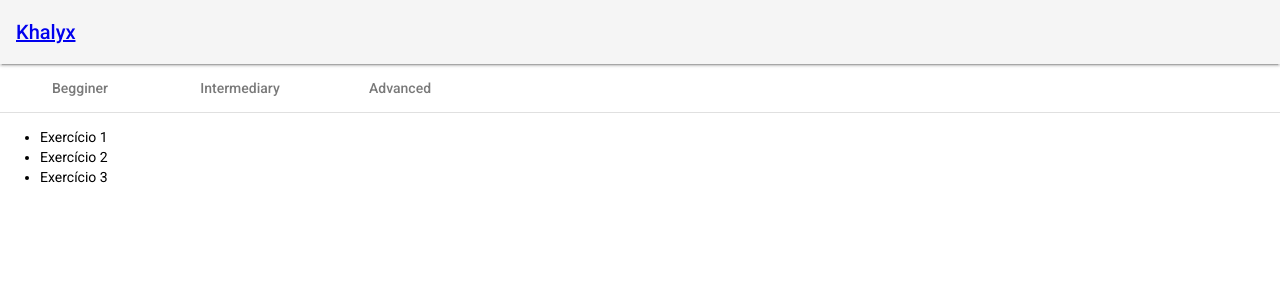
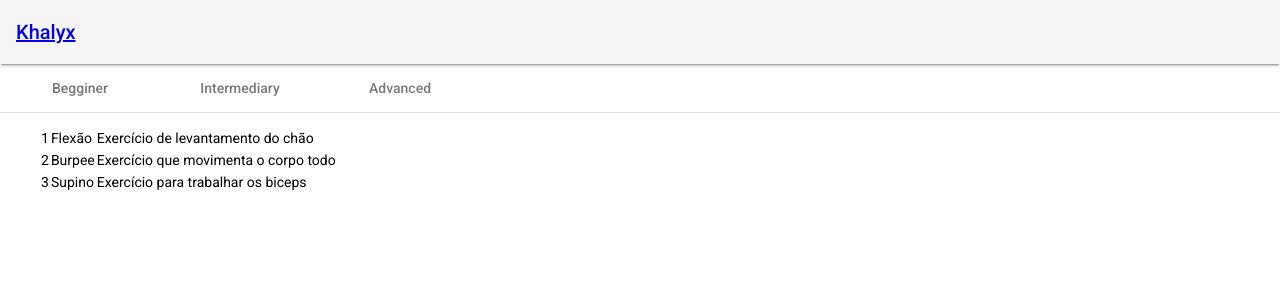
Before and after one commit to jpfurlan/khalyx, an Angular app: page / in a window 1280 px wide. Shown: the top 300 px of the page. Built offline with nearby package versions, Linux system fonts and the light colour scheme.

Commit message:
Melhorado o ngFor, falta ainda colocar o restante do conteúdo

```diff
--- a/src/app/components/tab/advanced/advanced.component.html
+++ b/src/app/components/tab/advanced/advanced.component.html
@@ -1,6 +1,9 @@
 <ul>
-  <li *ngFor="let exercicio of exercicios">
-      {{ exercicio}}
-  </li>
+  <tr *ngFor="let exercicio of listaExercicios, let i = index">
+     <td>{{exercicio.id}}</td>
+     <td>{{exercicio.nome}}</td>
+     <td>{{exercicio.description}}</td>
+
+  </tr>
 
 </ul>
--- a/src/app/components/tab/advanced/advanced.component.ts
+++ b/src/app/components/tab/advanced/advanced.component.ts
@@ -6,10 +6,11 @@ import { Component, OnInit } from '@angular/core';
   styleUrls: ['./advanced.component.css']
 })
 export class AdvancedComponent implements OnInit {
-  exercicios: string[] = [
-    "Exercício 1",
-    "Exercício 2",
-    "Exercício 3"
+  listaExercicios : any[] = [
+    { id: '1', nome: 'Flexão', description: ' Exercício de levantamento do chão'},
+    { id: '2', nome: 'Burpee', description: ' Exercício que movimenta o corpo todo'},
+    { id: '3', nome: 'Supino', description: ' Exercício para trabalhar os biceps'},
+
   ];
   constructor() { }
 
--- a/src/app/components/tab/begginer/begginer.component.html
+++ b/src/app/components/tab/begginer/begginer.component.html
@@ -1,6 +1,9 @@
 <ul>
-  <li *ngFor="let exercicio of exercicios">
-      {{ exercicio}}
-  </li>
+  <tr *ngFor="let exercicio of listaExercicios, let i = index">
+     <td>{{exercicio.id}}</td>
+     <td>{{exercicio.nome}}</td>
+     <td>{{exercicio.description}}</td>
+
+  </tr>
 
 </ul>
--- a/src/app/components/tab/begginer/begginer.component.ts
+++ b/src/app/components/tab/begginer/begginer.component.ts
@@ -6,12 +6,17 @@ import { Component, OnInit } from '@angular/core';
   styleUrls: ['./begginer.component.css']
 })
 export class BegginerComponent implements OnInit {
-  exercicios: string[] = [
-    "Exercício 1",
-    "Exercício 2",
-    "Exercício 3"
+
+  listaExercicios : any[] = [
+    { id: '1', nome: 'Flexão', description: ' Exercício de levantamento do chão'},
+    { id: '2', nome: 'Burpee', description: ' Exercício que movimenta o corpo todo'},
+    { id: '3', nome: 'Supino', description: ' Exercício para trabalhar os biceps'},
+
   ];
-  constructor() { }
+
+
+
+  constructor() {}
 
   ngOnInit(): void {
   }
--- a/src/app/components/tab/intermediary/intermediary.component.html
+++ b/src/app/components/tab/intermediary/intermediary.component.html
@@ -1,6 +1,9 @@
 <ul>
-  <li *ngFor="let exercicio of exercicios">
-      {{ exercicio}}
-  </li>
+  <tr *ngFor="let exercicio of listaExercicios, let i = index">
+     <td>{{exercicio.id}}</td>
+     <td>{{exercicio.nome}}</td>
+     <td>{{exercicio.description}}</td>
+
+  </tr>
 
 </ul>
--- a/src/app/components/tab/intermediary/intermediary.component.ts
+++ b/src/app/components/tab/intermediary/intermediary.component.ts
@@ -6,10 +6,11 @@ import { Component, OnInit } from '@angular/core';
   styleUrls: ['./intermediary.component.css']
 })
 export class IntermediaryComponent implements OnInit {
-  exercicios: string[] = [
-    "Exercício 1",
-    "Exercício 2",
-    "Exercício 3"
+  listaExercicios : any[] = [
+    { id: '1', nome: 'Flexão', description: ' Exercício de levantamento do chão'},
+    { id: '2', nome: 'Burpee', description: ' Exercício que movimenta o corpo todo'},
+    { id: '3', nome: 'Supino', description: ' Exercício para trabalhar os biceps'},
+
   ];
   constructor() { }
 
```
